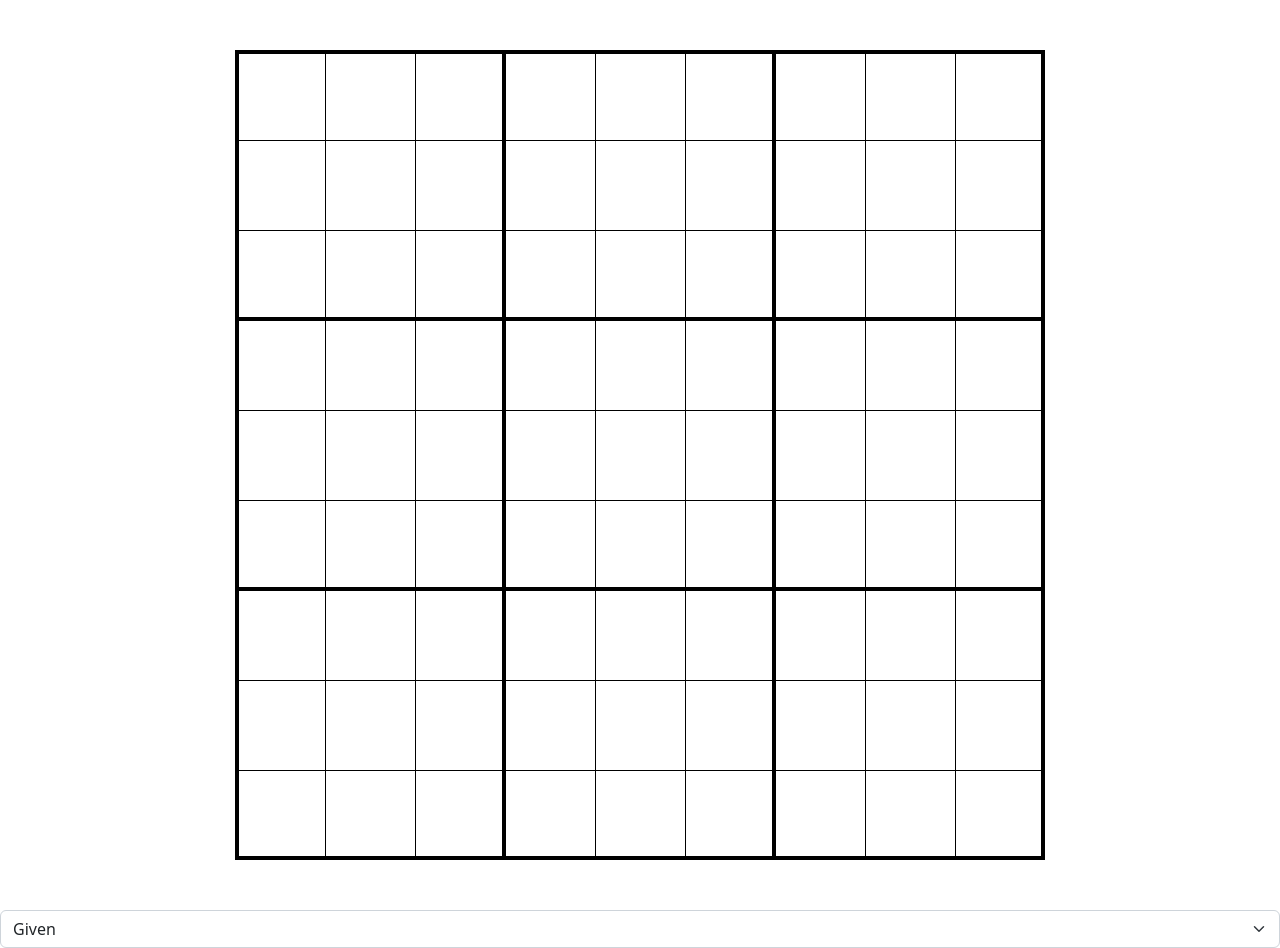
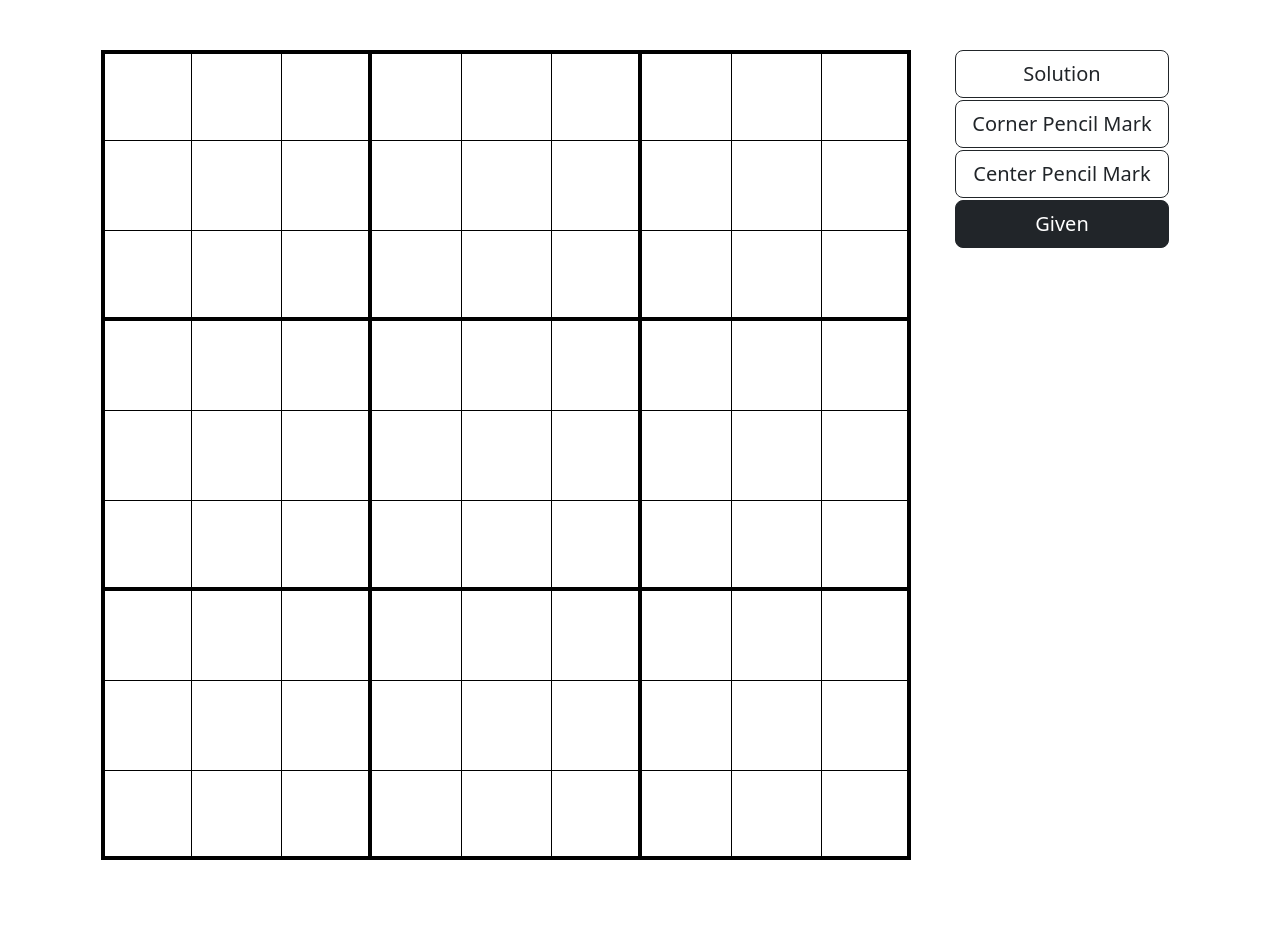
Before and after one commit to Ram-the-coder/sudoku-board, a React (Create React App) app: page / in a window 1280 px wide. After the commit the page ends 910 px from the top, so only its background shows below. Built offline with nearby package versions, Linux system fonts and the light colour scheme.

Commit message:
make the mode selection into buttons

```diff
--- /dev/null
+++ b/src/App.css
@@ -0,0 +1,13 @@
+.App {
+    display: flex;
+    margin: 50px auto;
+    width: fit-content;
+}
+
+.App > * {
+    margin: 0 10px;
+}
+
+.row {
+    margin: 0;
+}
--- a/src/App.js
+++ b/src/App.js
@@ -3,10 +3,10 @@ import SudokuBoard from "./components/SudokuBoard";
 import { useDispatch, useSelector } from 'react-redux'
 import { clearSelectedCell, handleKeyPress, setSelected } from "./reducers/boardSlice";
 import Controls from "./components/Controls";
+import './App.css';
 
 function App() {
   const board = useSelector(state => state.board)
-  const editMode = useSelector(state => state.editMode)
   const dispatch = useDispatch();
 
   useEffect(() => {
--- /dev/null
+++ b/src/components/Controls.css
@@ -0,0 +1,7 @@
+.mode-input > * {
+    cursor: pointer !important;
+}
+
+.mode > * {
+    margin-right: 10px;
+}
--- a/src/components/Controls.jsx
+++ b/src/components/Controls.jsx
@@ -1,24 +1,39 @@
-import React from 'react'
-import { useDispatch, useSelector } from 'react-redux'
-import { EDIT_MODE, setEditMode } from '../reducers/boardSlice';
+import React from "react";
+import { useDispatch, useSelector } from "react-redux";
+import { EDIT_MODE, setEditMode } from "../reducers/boardSlice";
+import "./Controls.css";
 
 export default function Controls() {
-    const editMode = useSelector(state => state.board.editMode);
-    const dispatch = useDispatch();
-    const handleEditModeChange = (e) => dispatch(setEditMode(e.target.value))
-    return (
-        <select
-            name="mode"
-            id="mode"
-            className="form-select"
-            aria-label="select mode"
-            data-testid="mode-selector"
-            value={editMode}
-            onChange={handleEditModeChange}>
-            <option value={EDIT_MODE.SOLUTION}>Solution</option>
-            <option value={EDIT_MODE.PENCIL_MARK_CORNER}>Pencil Mark Corner</option>
-            <option value={EDIT_MODE.PENCIL_MARK_CENTER}>Pencil Mark Center</option>
-            <option value={EDIT_MODE.GIVEN}>Given</option>
-        </select>
-    )
+  const editMode = useSelector((state) => state.board.editMode);
+  const dispatch = useDispatch();
+  const handleEditModeChange = (e) => dispatch(setEditMode(e.target.name));
+
+  const RadioInput = ({radioEditMode, displayText}) => (
+    <div className="form-check mode-input d-grid gap-2">
+      <input
+        className="btn-check"
+        id={radioEditMode}
+        type="radio"
+        name={radioEditMode}
+        checked={editMode === radioEditMode}
+        onChange={handleEditModeChange} />
+      <label className="btn btn-lg btn-outline-dark" htmlFor={radioEditMode}>{displayText}</label>
+    </div>
+  )
+
+  const modeInputs = [
+    { radioEditMode: EDIT_MODE.SOLUTION, displayText: 'Solution' },
+    { radioEditMode: EDIT_MODE.PENCIL_MARK_CORNER, displayText: 'Corner Pencil Mark' },
+    { radioEditMode: EDIT_MODE.PENCIL_MARK_CENTER, displayText: 'Center Pencil Mark' },
+    { radioEditMode: EDIT_MODE.GIVEN, displayText: 'Given' },
+  ]
+  return (
+    <div className="controls">
+      <div className="mode">
+        <div className="inputs">
+          {modeInputs.map(props => <RadioInput key={props.radioEditMode} {...props} />)}
+        </div>
+      </div>
+    </div>
+  );
 }
--- a/src/components/board.css
+++ b/src/components/board.css
@@ -1,8 +1,3 @@
-.board {
-    width: fit-content;
-    margin: 50px auto;
-}
-
 .cell {
     width: 90px;
     height: 90px;
```
Also changed, not shown: src/utils/testUtils.js (+7 -1 lines), 2 other files (tests, documents, lock files or other folders).
